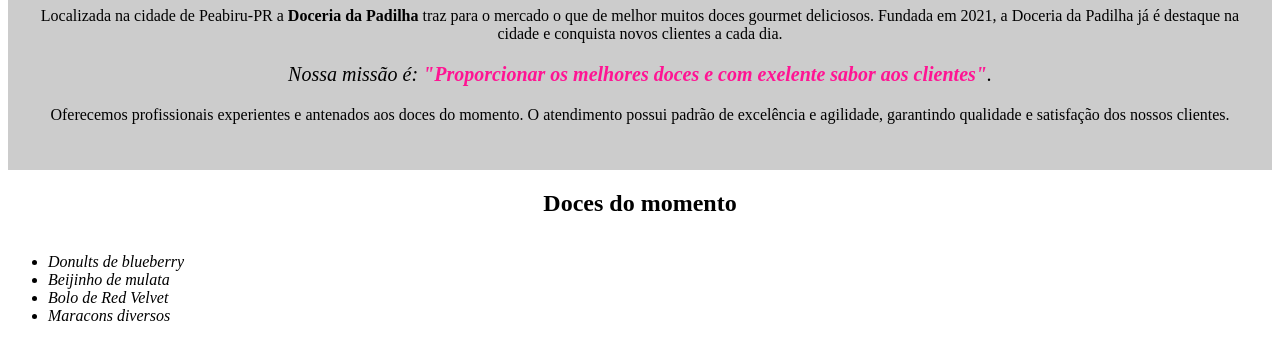
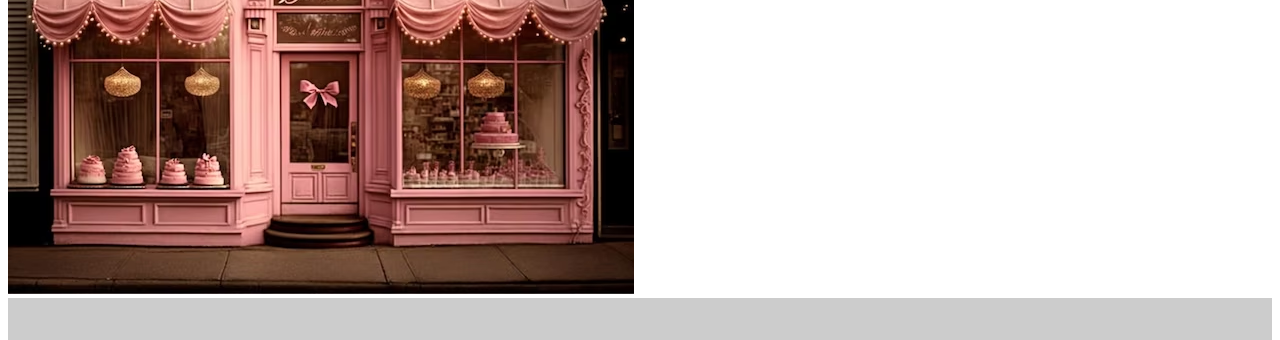
Before and after one commit to emilypadilha28/jogo-final-, a plain HTML site: page index.html in a window 1280 px wide. Shown: the part 131-471 px from the top of the page. Drawn offline with Linux system fonts and the light colour scheme.

Commit message:
Add files via upload

```diff
--- a/index.html
+++ b/index.html
@@ -7,7 +7,7 @@
 	</head>
 
 	<body>
-		<img id="images.jpeg" src="images.jpeg">
+		<img id="frente.jpg" src="frente.jpg">
 		<div class="principal">
 			<h1> Sobre a Doceria da Padilha</h1>
 
```
